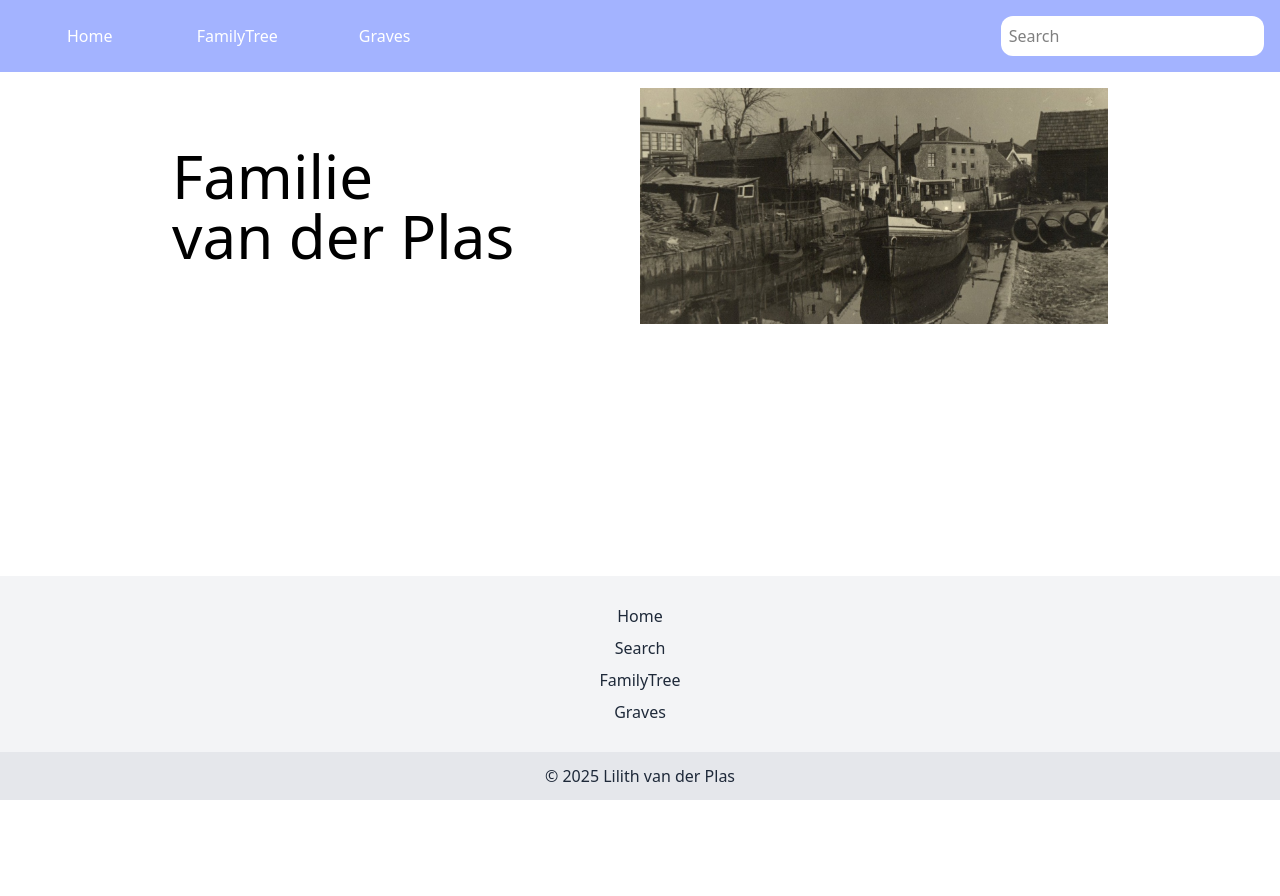
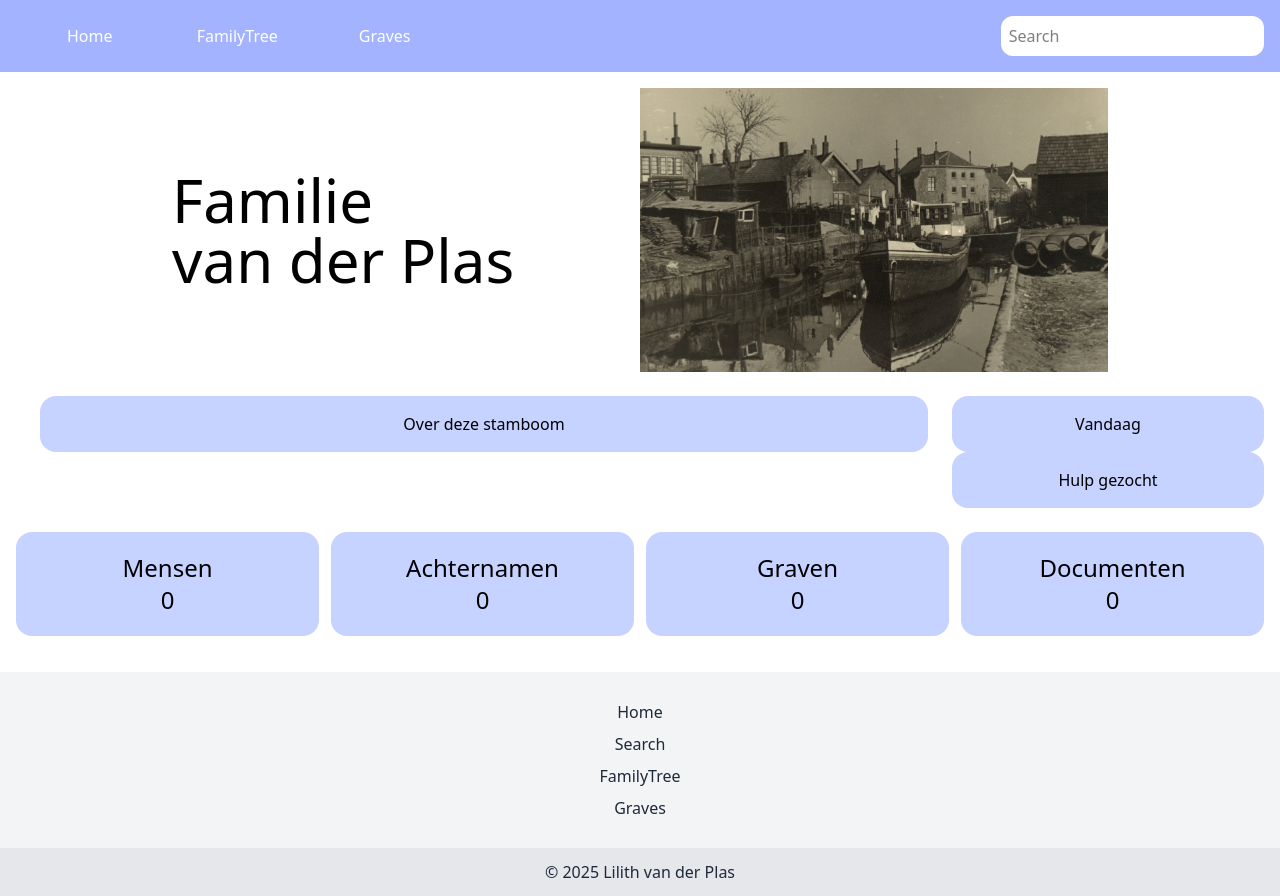
Before and after one commit to Lily-ofthevalley/geneology-site, a React (Vite) app: page / in a window 1280 px wide. Before the commit the page ends 800 px from the top, so only its background shows below. Built offline with nearby package versions, Linux system fonts and the light colour scheme.

Commit message:
home page layout components

```diff
--- /dev/null
+++ b/src/components/Home/About.tsx
@@ -0,0 +1,13 @@
+import React from "react";
+
+const About = () => {
+  return (
+    <div className="w-full">
+      <div className="bg-indigo-200 p-4 rounded-2xl text-center mx-6">
+        Over deze stamboom
+      </div>
+    </div>
+  );
+};
+
+export default About;
--- /dev/null
+++ b/src/components/Home/Help.tsx
@@ -0,0 +1,13 @@
+import React from "react";
+
+const Help = () => {
+  return (
+    <div className="w-full">
+      <div className="bg-indigo-200 p-4 rounded-2xl text-center">
+        Hulp gezocht
+      </div>
+    </div>
+  );
+};
+
+export default Help;
--- /dev/null
+++ b/src/components/Home/Number.tsx
@@ -0,0 +1,15 @@
+interface Props {
+  Name: string;
+  Number: number;
+}
+
+const Number = ({ Name, Number }: Props) => {
+  return (
+    <div className="bg-indigo-200 p-5 rounded-2xl flex flex-col text-center">
+      <p className="text-2xl">{Name}</p>
+      <p className="text-2xl">{Number}</p>
+    </div>
+  );
+};
+
+export default Number;
--- /dev/null
+++ b/src/components/Home/Numbers.tsx
@@ -0,0 +1,14 @@
+import Number from "./Number";
+
+const Numbers = () => {
+  return (
+    <div className="w-full grid grid-cols-4 gap-3 mt-6">
+      <Number Name="Mensen" Number={0} />
+      <Number Name="Achternamen" Number={0} />
+      <Number Name="Graven" Number={0} />
+      <Number Name="Documenten" Number={0} />
+    </div>
+  );
+};
+
+export default Numbers;
--- /dev/null
+++ b/src/components/Home/Today.tsx
@@ -0,0 +1,10 @@
+const Today = () => {
+  return (
+    <div className="w-full">
+      <div className="bg-indigo-200 p-4 rounded-2xl text-center">Vandaag</div>
+      <div></div>
+    </div>
+  );
+};
+
+export default Today;
--- a/src/pages/Home.tsx
+++ b/src/pages/Home.tsx
@@ -1,9 +1,21 @@
 import HeroSection from "../components/HeroSection";
+import About from "../components/Home/About";
+import Help from "../components/Home/Help";
+import Numbers from "../components/Home/Numbers";
+import Today from "../components/Home/Today";
 
 const Home = () => {
   return (
     <div className="flex flex-col items-center w-full">
       <HeroSection />
+      <div className="flex flex-row w-full mt-6">
+        <About />
+        <div className="w-1/3 flex flex-col">
+          <Today />
+          <Help />
+        </div>
+      </div>
+      <Numbers />
     </div>
   );
 };
```
